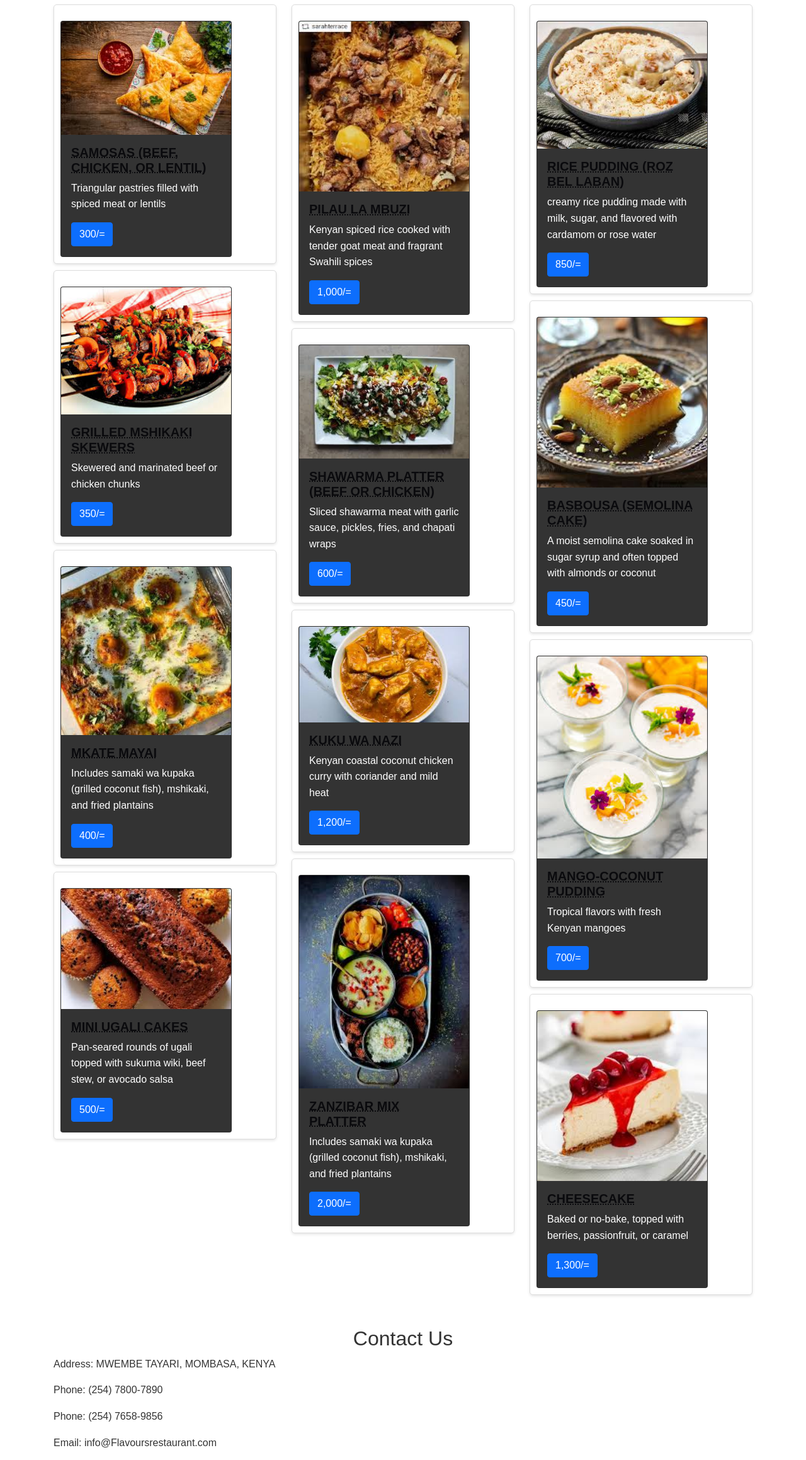
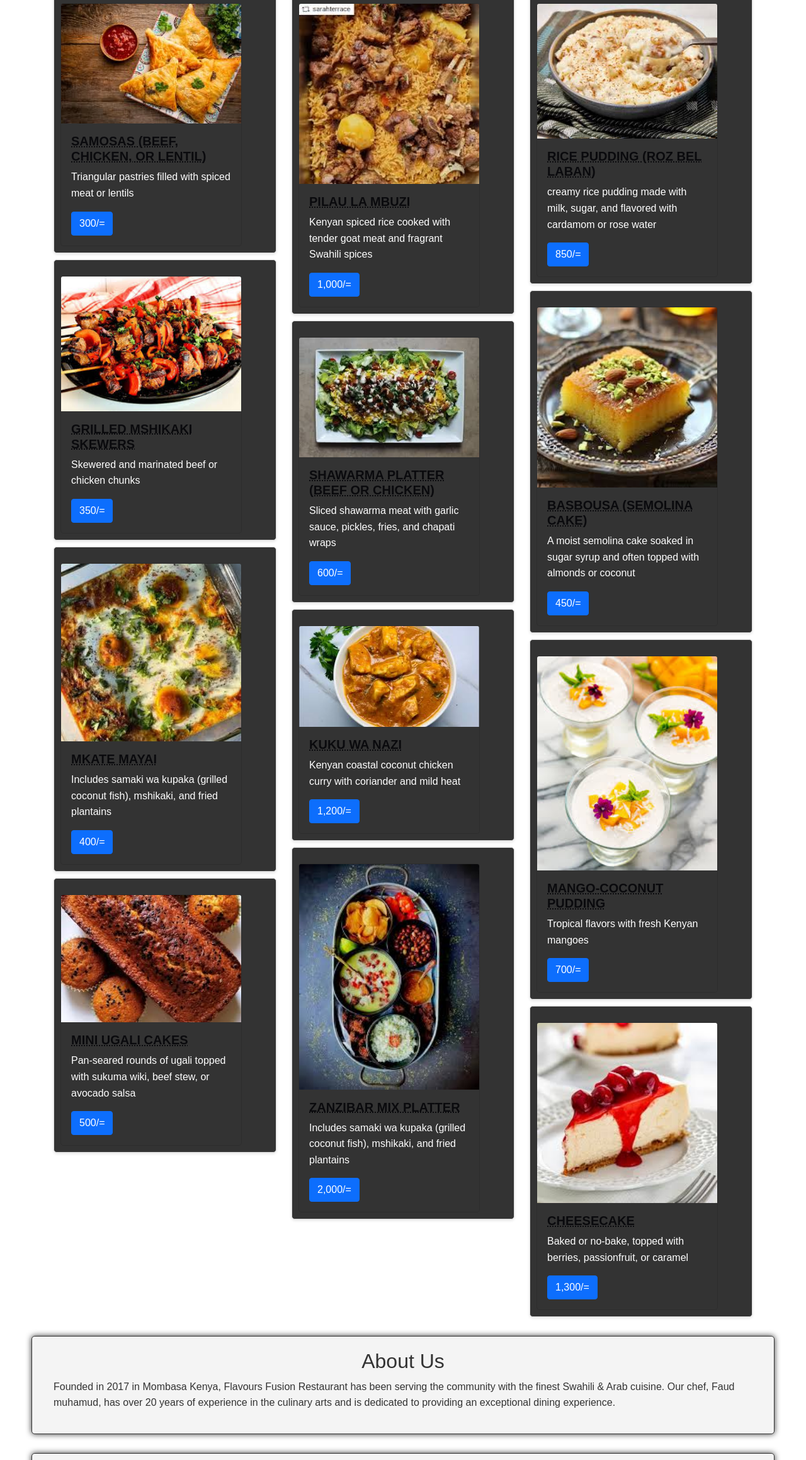
Before and after one commit to Omrizoxx/flavours-fusion, a plain HTML site: page index.html in a window 1280 px wide. Shown: the part 482-2800 px from the top of the page at 63% size. Drawn offline with nearby package versions, Linux system fonts and the light colour scheme.

Commit message:
update2.00.2

```diff
--- a/index.html
+++ b/index.html
@@ -16,7 +16,6 @@
                 <h1>Welcome to Flavours Fusion Restaurant</h1>
                 <p>Experience the best cuisine in town</p>
             </div>
-        </header>
 
             <nav class="navbar navbar-expand-lg navbar-dark bg-dark">
                 <div class="container">
@@ -45,8 +44,7 @@
 
                     </div>
                 </div>
-                </nav>
-                </header>
+        </header>
         <section id="home">
         <div class="container">
             <h2>Welcome</h2>
@@ -62,7 +60,7 @@
                         <div class="col-sm-6 col-md-4">
                             <h3>Appetizer</h3>
                             <div class="menu-item">
-                                <div class="card cards" style="width: 17rem;">
+                                <div class="card cards" style="width: 18rem;">
                                     <img src="images/samosa.jpg" class="card-img-top" alt="...loading">
                                     <div class="card-body">
                                         <h5 class="card-title">Samosas (Beef, Chicken, or Lentil)</h5>
@@ -72,7 +70,7 @@
                                 </div>
                             </div>
                             <div class="menu-item">
-                                <div class="card cards" style="width: 17rem;">
+                                <div class="card cards" style="width: 18rem;">
                                     <img src="images/mshiki.jpg" class="card-img-top" alt="...loading">
                                     <div class="card-body">
                                         <h5 class="card-title">Grilled Mshikaki Skewers</h5>
@@ -82,7 +80,7 @@
                                 </div>
                             </div>
                             <div class="menu-item">
-                                <div class="card cards" style="width: 17rem;">
+                                <div class="card cards" style="width: 18rem;">
                                     <img src="images/MKATE.jpg" class="card-img-top" alt="...loading">
                                     <div class="card-body">
                                         <h5 class="card-title">MKATE MAYAI</h5>
@@ -92,7 +90,7 @@
                                 </div>
                             </div>
                             <div class="menu-item">
-                                <div class="card cards" style="width: 17rem;">
+                                <div class="card cards" style="width: 18rem;">
                                     <img src="images/ugali.jpg" class="card-img-top" alt="...loading">
                                     <div class="card-body">
                                         <h5 class="card-title">Mini Ugali Cakes</h5>
@@ -105,7 +103,7 @@
                         <div class="col-sm-6 col-md-4">
                             <h3>MAIN COURSE</h3>
                             <div class="menu-item">
-                                <div class="card cards" style="width: 17rem;">
+                                <div class="card cards" style="width: 18rem;">
                                     <img src="images/mbuzi.jpg" class="card-img-top" alt="...loading">
                                     <div class="card-body">
                                         <h5 class="card-title">Pilau la Mbuzi</h5>
@@ -115,7 +113,7 @@
                                 </div>
                             </div>
                             <div class="menu-item">
-                                <div class="card cards" style="width: 17rem;">
+                                <div class="card cards" style="width: 18rem;">
                                     <img src="images/shawarma.jpg" class="card-img-top" alt="...loading">
                                     <div class="card-body">
                                         <h5 class="card-title">Shawarma Platter (Beef or Chicken)</h5>
@@ -125,7 +123,7 @@
                                 </div>
                             </div>
                             <div class="menu-item">
-                                <div class="card cards" style="width: 17rem;">
+                                <div class="card cards" style="width: 18rem;">
                                     <img src="images/kuku.jpg" class="card-img-top" alt="...loading">
                                     <div class="card-body">
                                         <h5 class="card-title">Kuku wa Nazi</h5>
@@ -135,7 +133,7 @@
                                 </div>
                             </div>
                             <div class="menu-item">
-                                <div class="card cards" style="width: 17rem;">
+                                <div class="card cards" style="width: 18rem;">
                                     <img src="images/nazi.jpg" class="card-img-top" alt="...loading">
                                     <div class="card-body">
                                         <h5 class="card-title">Zanzibar Mix Platter</h5>
@@ -148,7 +146,7 @@
                         <div class="col-sm-6 col-md-4">
                             <h3>DESSERT</h3>
                             <div class="menu-item">
-                                <div class="card cards" style="width: 17rem;">
+                                <div class="card cards" style="width: 18rem;">
                                     <img src="images/rice.jpg" class="card-img-top" alt="...loading">
                                     <div class="card-body">
                                         <h5 class="card-title">Rice Pudding (Roz Bel Laban)</h5>
@@ -158,7 +156,7 @@
                                 </div>
                             </div>
                             <div class="menu-item">
-                                <div class="card cards" style="width: 17rem;">
+                                <div class="card cards" style="width: 18rem;">
                                     <img src="images/basss.jpg" class="card-img-top" alt="...loading">
                                     <div class="card-body">
                                         <h5 class="card-title">Basbousa (Semolina Cake)</h5>
@@ -168,7 +166,7 @@
                                 </div>
                             </div>
                             <div class="menu-item">
-                                <div class="card cards" style="width: 17rem;">
+                                <div class="card cards" style="width: 18rem;">
                                     <img src="images/coco.jpg" class="card-img-top" alt="...loading">
                                     <div class="card-body">
                                         <h5 class="card-title">Mango-Coconut Pudding</h5>
@@ -178,7 +176,7 @@
                                 </div>
                             </div>
                             <div class="menu-item">
-                                <div class="card cards" style="width: 17rem;">
+                                <div class="card cards" style="width: 18rem;">
                                     <img src="images/cake.jpg" class="card-img-top" alt="...loading">
                                     <div class="card-body">
                                         <h5 class="card-title">Cheesecake</h5>
@@ -191,13 +189,19 @@
                     </div>
                 </div>
             </section>
-
+        <section id="about">
+                <div class="container">
+                    <h2>About Us</h2>
+                    <p>Founded in 2017 in Mombasa Kenya, Flavours Fusion  Restaurant has been serving the community with the finest Swahili & Arab cuisine. Our chef, Faud muhamud, has over 20 years of experience in the culinary arts and is dedicated to providing an exceptional dining experience.</p>
+                </div>
+        </section>
 
 
         <section id="contact">
         <div class="container">
             <h2>Contact Us</h2>
             <p>Address: MWEMBE TAYARI, MOMBASA, KENYA</p>
+            <p>Address: RING ROAD KILIMANI , NAIROBI, KENYA</p>
             <p>Phone: (254) 7800-7890</p>
             <p>Phone: (254) 7658-9856</p>
             <p>Email: info@Flavoursrestaurant.com</p>
@@ -222,8 +226,7 @@
         </div>
     <footer id="footer">
         <div class="container">
-            <p>ALL RIGHTS RESERVED FOR FLAVOURS GROUP LTD COPYRIGHT&COPY; 2025 <i class="fa-brands fa-instagram icons"> FLAVOURS254</i><i class="fa-brands fa-tiktok icons"></i><i class="fa-brands fa-youtube icons"></i><i class="fa-brands fa-facebook icons"></i>  <a href="contact.html">CONTACT US FOR RESERVATION</a></p>
-        </div>
+            <p>ALL RIGHTS RESERVED FOR FLAVOURS GROUP LTD COPYRIGHT&COPY;2017-2025 <i class="fa-brands fa-instagram icons"> FLAVOURS254</i><i class="fa-brands fa-x-twitter icons"></i><i class="fa-brands fa-tiktok icons"></i><i class="fa-brands fa-youtube icons"></i><i class="fa-brands fa-facebook icons"></i>
     </footer>
     <script src="script.js"></script>
     <script src="https://code.jquery.com/jquery-3.5.1.slim.min.js"></script>
--- a/styles.css
+++ b/styles.css
@@ -18,6 +18,7 @@ nav {
     background-color: #333;
     color: #fff;
     padding: 10px 0;
+    float: right;
 }
 nav a {
     color: #fff;
@@ -26,6 +27,15 @@ nav a {
 }
 nav a:hover {
     background-color: #575757;
+}
+#home{
+    margin-top: 30px;
+    text-align: center;
+}
+#home h2{
+    font-size: 2em;
+    color: #333;
+    text-align: center;
 }
 .container {
     width: 100%;
@@ -52,7 +62,7 @@ section h2 {
     padding: 10px;
     margin: 10px 0;
     border-radius: 5px;
-    background-color: #fff;
+    background-color: #333;
     box-shadow: 0 2px 4px rgba(0,0,0,0.1);
 }
 .menu-item h3 {
@@ -62,6 +72,7 @@ section h2 {
     margin-top: 15px;
     background-color: #333;
     color: #fff;
+    border-radius: 5px;
 }
 .cards h5{
     color: rgb(10, 10, 13);
@@ -72,6 +83,26 @@ section h2 {
 .icons{
     padding-left: 8px;
     padding-right: 8px;
+}
+#about{
+    background-color: #f4f4f4;
+    box-shadow: rgb(83, 80, 80);
+    border: #333 solid 1px;
+    border-radius: 5px;
+    margin-left: 50px;
+    margin-right: 50px;
+    box-shadow: #333 0px 0px 10px;
+    color: ;
+}
+#contact{
+    background-color: #f4f4f4;
+    box-shadow: rgb(83, 80, 80);
+    border: #333 solid 1px;
+    border-radius: 5px;
+    margin-left: 50px;
+    margin-right: 50px;
+    box-shadow: #333 0px 0px 10px;
+    margin: 30px 50px 30px 50px;
 }
 footer {
     background-color: #333;
```
